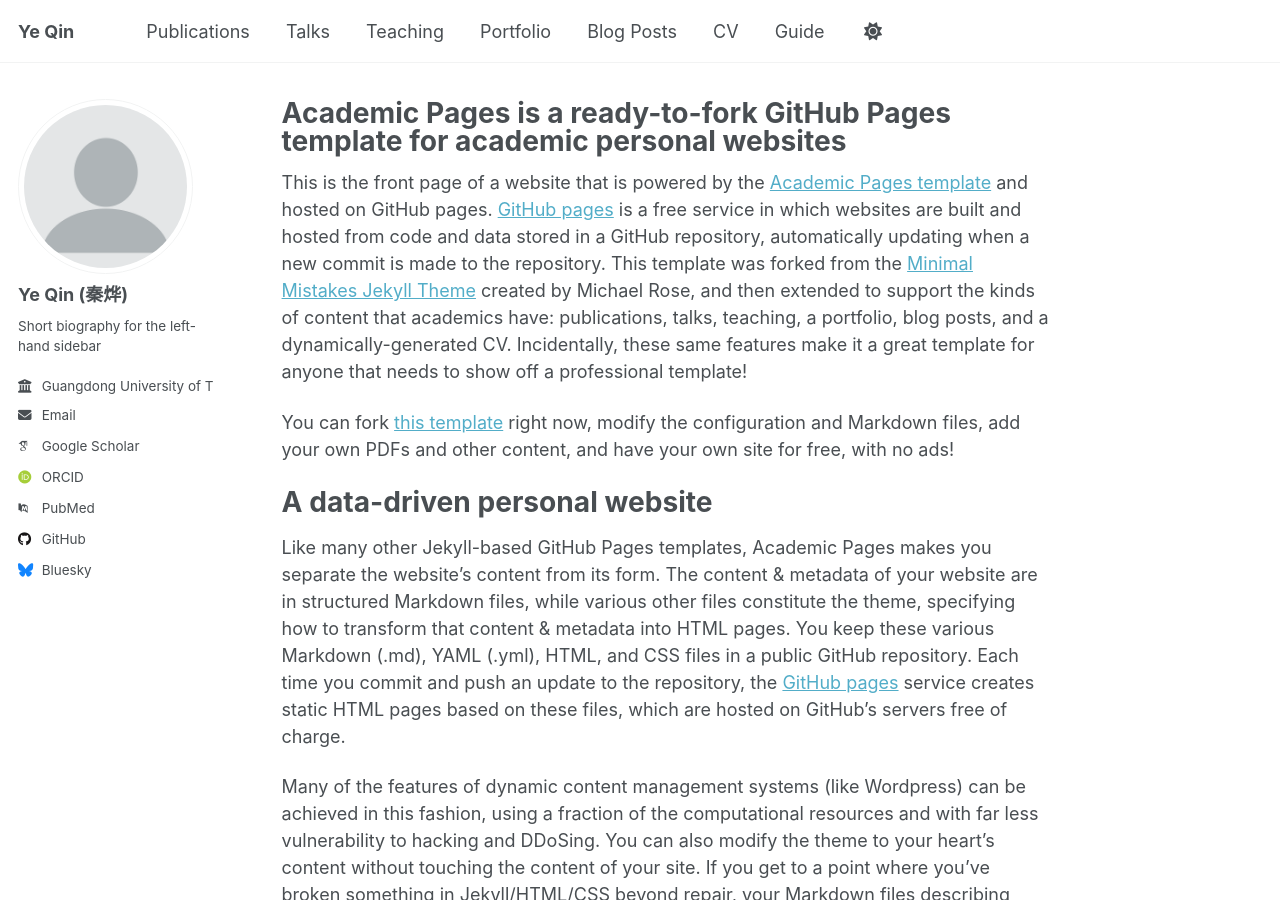
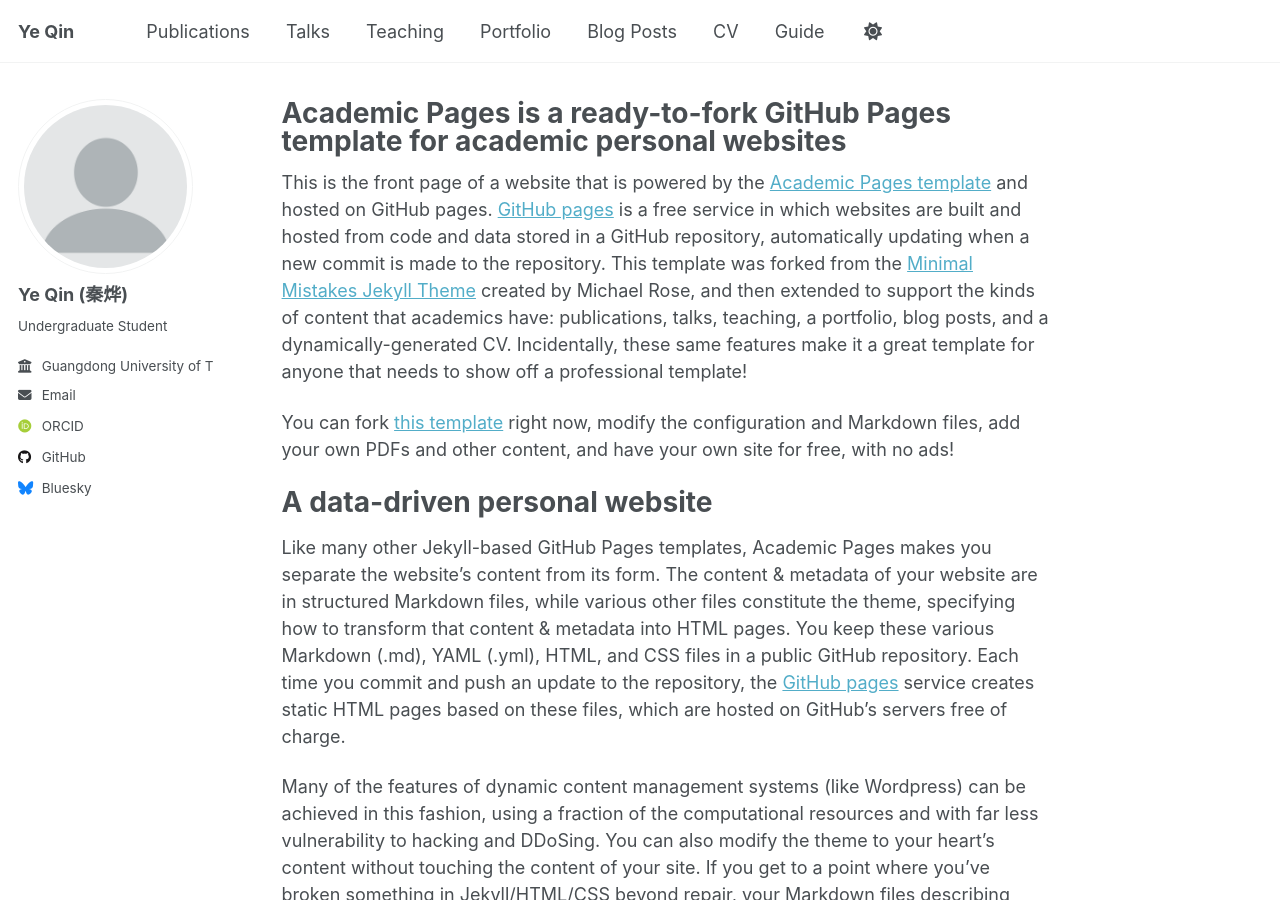
Before and after one commit to suannaige/suannaige.github.io, a Jekyll site: the page built from _pages/about.md, in a window 1280 px wide and 900 px high. Built offline with Jekyll 4.4.1, drawn with Linux system fonts in a browser that asks for light colours; some web fonts are replaced; a script that is not in the unit is left out.

Commit message:
屏蔽了部分url

```diff
--- a/_config.yml
+++ b/_config.yml
@@ -26,7 +26,7 @@ author:
   avatar           : "profile.png"
   name             : "Ye Qin (秦烨)"
   pronouns         : # example: "she/her"
-  bio              : "Short biography for the left-hand sidebar"
+  bio              : "Undergraduate Student"
   #location         : "Guangzhou Guangdong China"
   employer         : "Guangdong University of Technology"
   uri              : # URL
@@ -35,12 +35,12 @@ author:
   # Academic websites
   academia         : # URL
   arxiv            : # URL - Update with the correct link to your profile
-  googlescholar    : "https://scholar.google.com/citations?user=PS_CX0AAAAAJ"
+  #googlescholar    : "https://scholar.google.com/citations?user=PS_CX0AAAAAJ"
   inspire-hep      : # URL
   impactstory      : # URL
   orcid            : "https://orcid.org/0009-0002-7098-3041"
   semantic         : # URL
-  pubmed           : "https://www.ncbi.nlm.nih.gov/pubmed/?term=john+snow"
+  #pubmed           : "https://www.ncbi.nlm.nih.gov/pubmed/?term=john+snow"
   researchgate     : # URL
   scopus           : # URL
 
```
